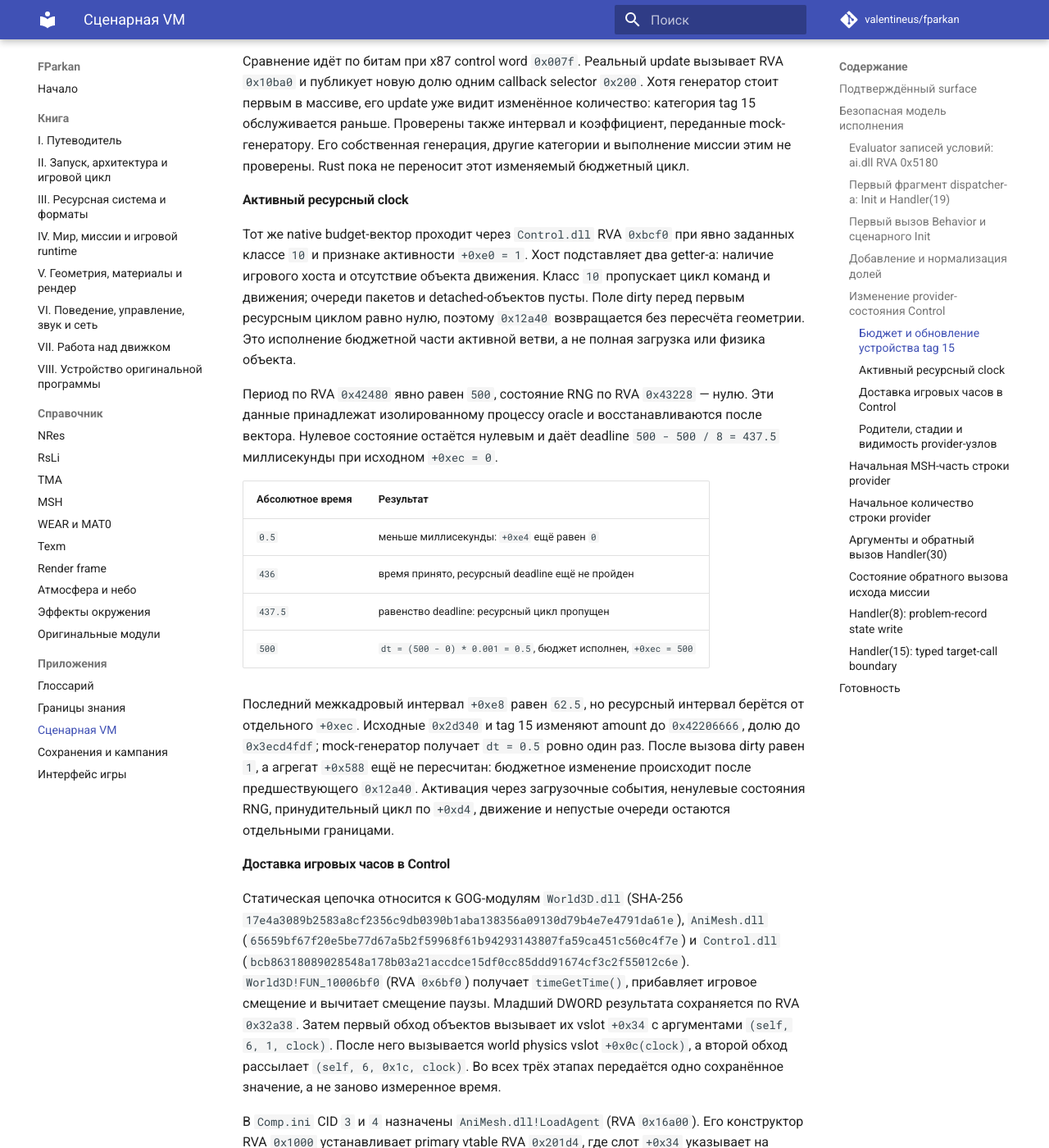
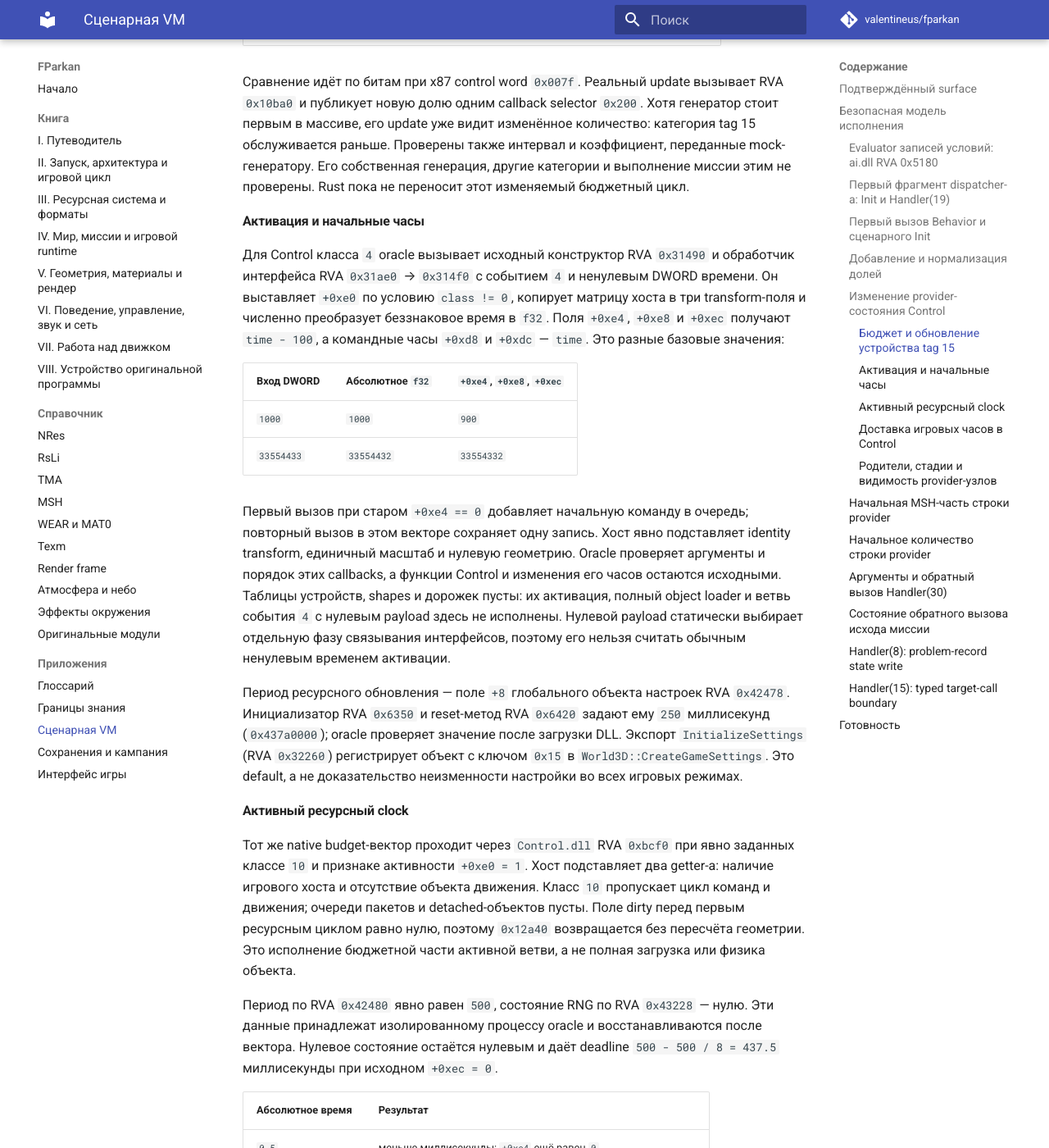
Before and after one commit to valentineus/fparkan, an MkDocs documentation site: the page built from docs/appendices/script-vm.md, in a window 1280 px wide and 1400 px high, scrolled down 15623 px. Shown: the whole window at 82% size. Built offline with MkDocs 1.6.1 and Material for MkDocs 9.7.7, drawn with Linux system fonts in a browser that asks for light colours; comment, search, counter and statistics services are not loaded; some of the changed text lies outside the part shown.

Commit message:
test(runtime): verify native Control activation clocks

```diff
--- a/docs/appendices/script-vm.md
+++ b/docs/appendices/script-vm.md
@@ -573,7 +573,9 @@ Tick-векторы проверяют нулевой шаг, обе ветви
 равенство спросу, разные веса и достаточную/недостаточную мощность. Тот же
 harness проверяет в оригинальном Control пропорциональное и последовательное
 распределение provider amount, коэффициент класса `4` с интервалом `2`, а также
-неактивную временную ветвь с входами `0.5`, `1` и `2`. Вызовы Control используют
+неактивную временную ветвь с входами `0.5`, `1` и `2`. Отдельные векторы
+проверяют активацию класса `4` и бюджетную часть активной ветви класса `10`.
+Вызовы Control используют
 синтетические строки и хостовые callbacks; ArealMap тоже получает синтетические
 объекты. Harness сверяет SHA-256 всех трёх DLL; ArealMap загружается из
 изолированной временной рабочей папки, которую процесс затем удаляет. Эти тесты
@@ -676,6 +678,36 @@ provider getter и изменение количества не подменен
 категории и выполнение миссии этим не проверены.
 Rust пока не переносит этот изменяемый бюджетный цикл.
 
+#### Активация и начальные часы
+
+Для Control класса `4` oracle вызывает исходный конструктор RVA `0x31490`
+и обработчик интерфейса RVA `0x31ae0` → `0x314f0` с событием `4` и ненулевым
+DWORD времени. Он выставляет `+0xe0` по условию `class != 0`, копирует матрицу
+хоста в три transform-поля и численно преобразует беззнаковое время в `f32`.
+Поля `+0xe4`, `+0xe8` и `+0xec` получают `time - 100`, а командные часы
+`+0xd8` и `+0xdc` — `time`. Это разные базовые значения:
+
+| Вход DWORD | Абсолютное `f32` | `+0xe4`, `+0xe8`, `+0xec` |
+|---|---|---|
+| `1000` | `1000` | `900` |
+| `33554433` | `33554432` | `33554332` |
+
+Первый вызов при старом `+0xe4 == 0` добавляет начальную команду в очередь;
+повторный вызов в этом векторе сохраняет одну запись. Хост явно подставляет
+identity transform, единичный масштаб и нулевую геометрию. Oracle проверяет
+аргументы и порядок этих callbacks, а функции Control и изменения его часов
+остаются исходными. Таблицы устройств, shapes и дорожек пусты: их активация,
+полный object loader и ветвь события `4` с нулевым payload здесь не исполнены.
+Нулевой payload статически выбирает отдельную фазу связывания интерфейсов,
+поэтому его нельзя считать обычным ненулевым временем активации.
+
+Период ресурсного обновления — поле `+8` глобального объекта настроек
+RVA `0x42478`. Инициализатор RVA `0x6350` и reset-метод RVA `0x6420` задают
+ему `250` миллисекунд (`0x437a0000`); oracle проверяет значение после загрузки
+DLL. Экспорт `InitializeSettings` (RVA `0x32260`) регистрирует объект с ключом
+`0x15` в `World3D::CreateGameSettings`. Это default, а не доказательство
+неизменности настройки во всех игровых режимах.
+
 #### Активный ресурсный clock
 
 Тот же native budget-вектор проходит через `Control.dll` RVA `0xbcf0` при
@@ -703,8 +735,9 @@ Rust пока не переносит этот изменяемый бюджет
 до `0x42206666`, долю до `0x3ecd4fdf`; mock-генератор получает `dt = 0.5`
 ровно один раз. После вызова dirty равен `1`, а агрегат `+0x588` ещё не
 пересчитан: бюджетное изменение происходит после предшествующего `0x12a40`.
-Активация через загрузочные события, ненулевые состояния RNG, принудительный
-цикл по `+0xd4`, движение и непустые очереди остаются отдельными границами.
+Событие активации проверено отдельно выше. Ненулевые состояния RNG,
+принудительный цикл по `+0xd4`, движение и непустые очереди остаются отдельными
+границами.
 
 #### Доставка игровых часов в Control
 
```
Also changed, not shown: docs/appendices/knowledge-boundaries.md (+7 -2 lines), 1 other file.
